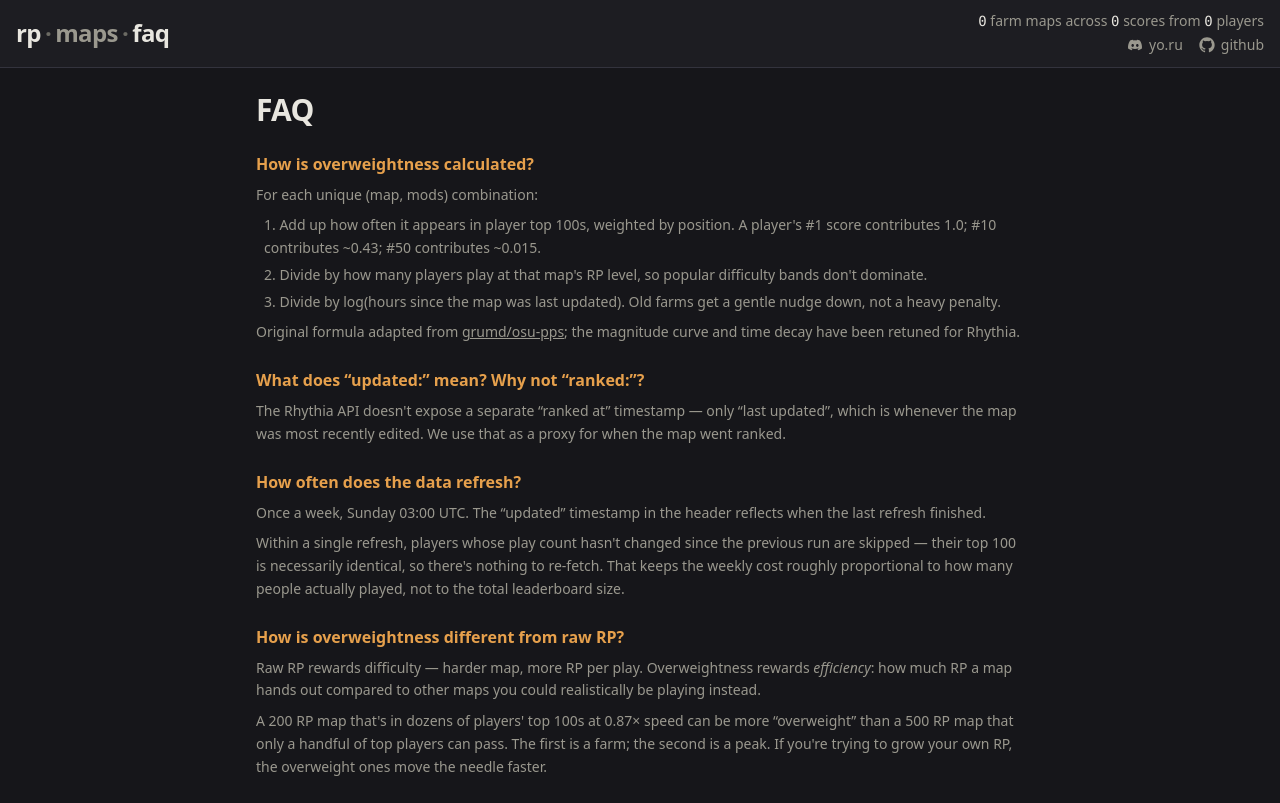
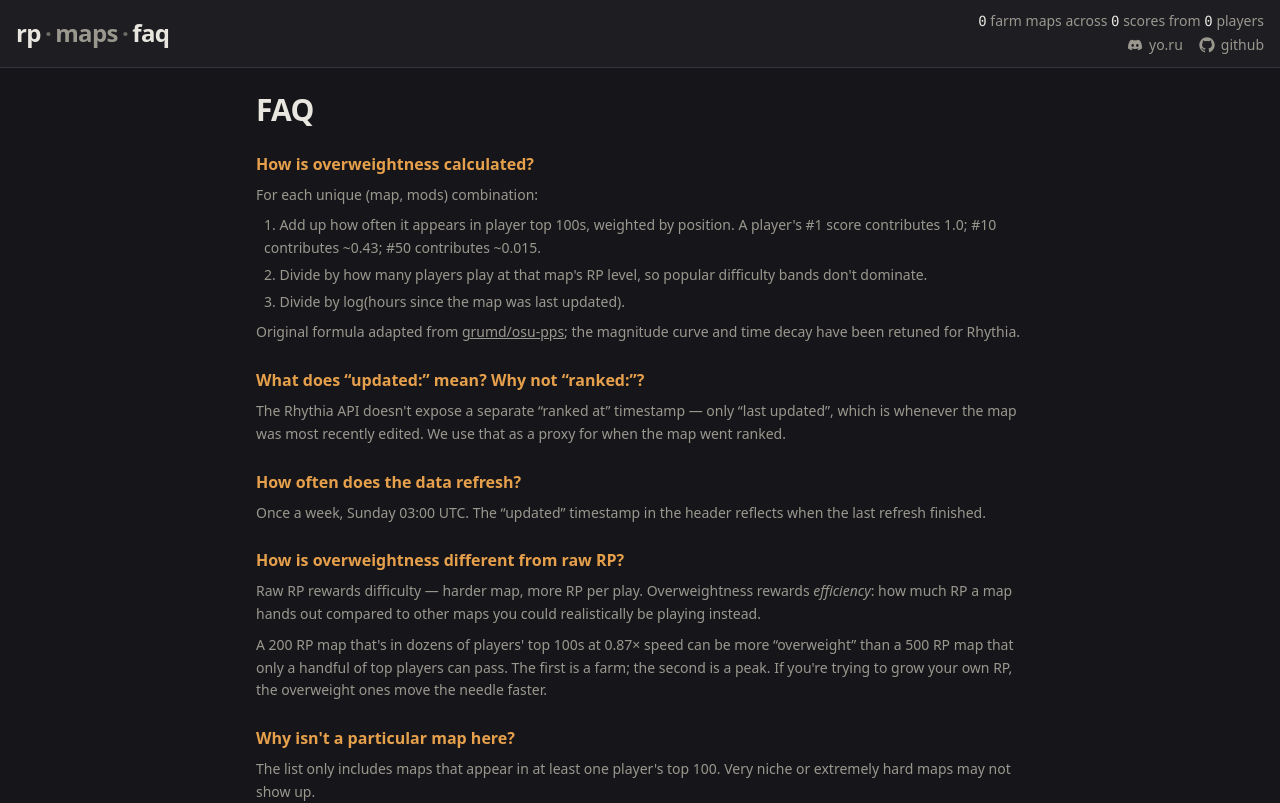
Before and after one commit to yo-ru/rhythia-points, a Next.js app: page /faq in a window 1280 px wide. Shown: the top 803 px of the page. Built offline with nearby package versions, Linux system fonts and the light colour scheme; no server answers; the database is empty.

Commit message:
faq: trim verbose explainers

```diff
--- a/app/faq/page.tsx
+++ b/app/faq/page.tsx
@@ -16,8 +16,7 @@ export default function FaqPage() {
             difficulty bands don&apos;t dominate.
           </li>
           <li>
-            Divide by log(hours since the map was last updated). Old farms get a
-            gentle nudge down, not a heavy penalty.
+            Divide by log(hours since the map was last updated).
           </li>
         </ol>
         <p className="mt-2">
@@ -45,12 +44,6 @@ export default function FaqPage() {
         <p>
           Once a week, Sunday 03:00 UTC. The &ldquo;updated&rdquo; timestamp in the
           header reflects when the last refresh finished.
-        </p>
-        <p className="mt-2">
-          Within a single refresh, players whose play count hasn&apos;t changed since
-          the previous run are skipped &mdash; their top 100 is necessarily identical, so
-          there&apos;s nothing to re-fetch. That keeps the weekly cost roughly proportional
-          to how many people actually played, not to the total leaderboard size.
         </p>
       </Section>
 
```
